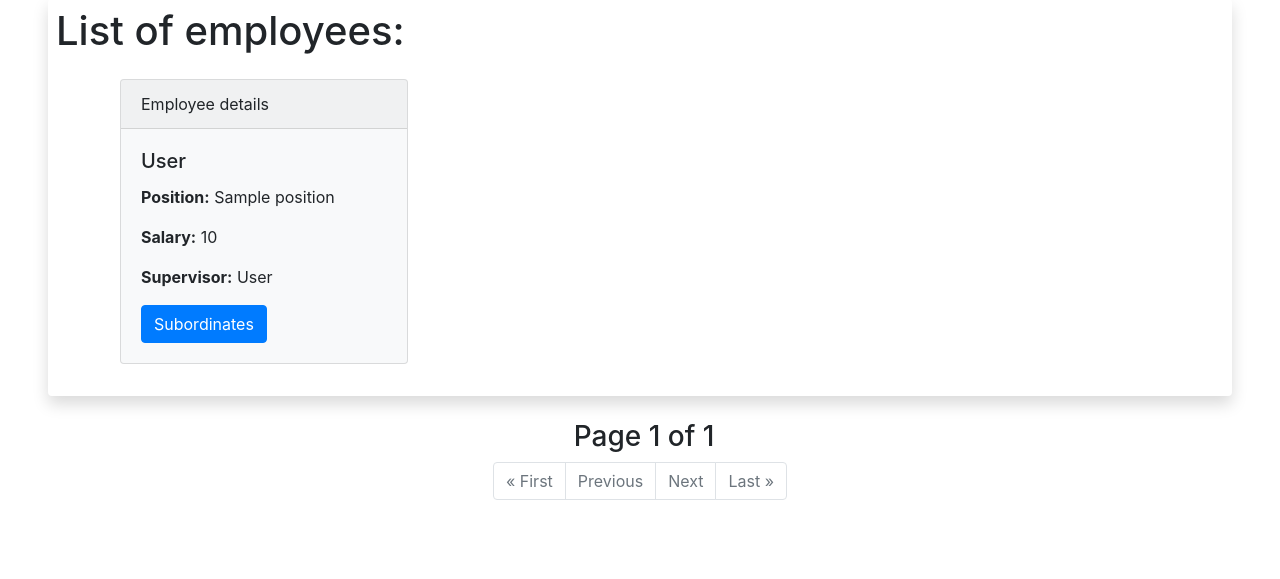
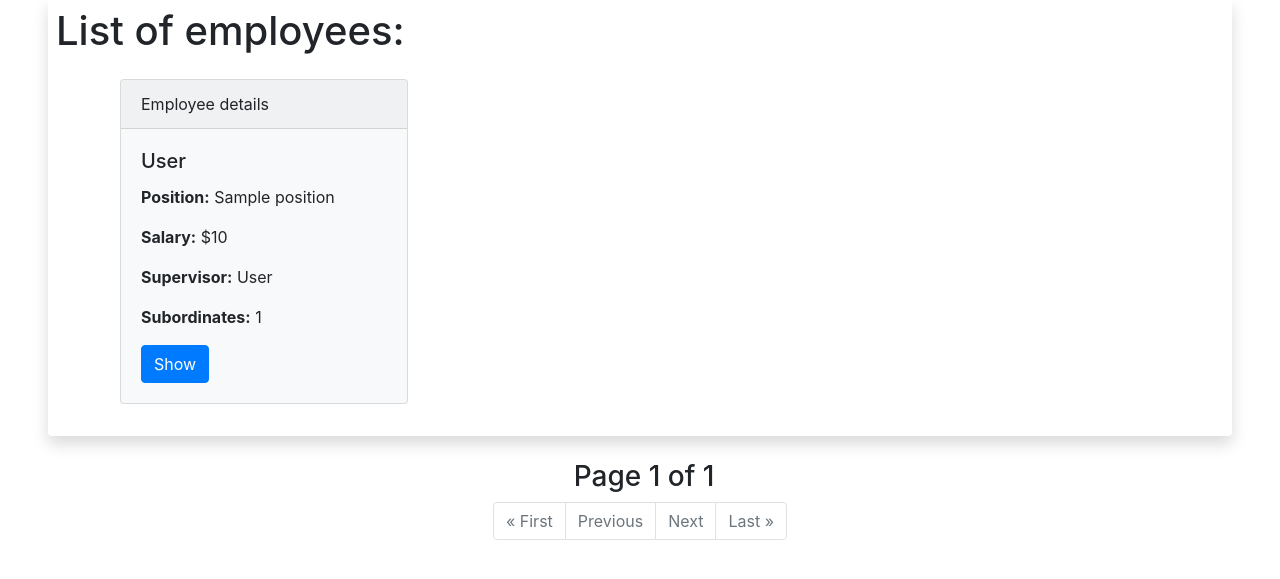
Before and after one commit to Noboribetsu/test_task1, a Django app: template employees/templates/index.html in a window 1280 px wide. Shown: the part 171-750 px from the top of the page. Run offline with Django 4.2, Linux system fonts and the light colour scheme; the template is opened without the code that fills it: most values are stand-ins (such as "Sample title", 1, 10 or a date in 2020); some libraries are stand-ins or nearby versions.

Commit message:
update employee_list.html

```diff
--- a/employees/templates/employee_list.html
+++ b/employees/templates/employee_list.html
@@ -6,13 +6,14 @@
         <div class="card-body">
         <h5 class="card-title">{{ employee.fullname }}</h5>
         <p class="card-text"><span class="font-weight-bold">Position:</span> {{ employee.position }}</p>
-        <p class="card-text"><span class="font-weight-bold">Salary:</span> {{ employee.salary }}</p>
+        <p class="card-text"><span class="font-weight-bold">Salary:</span> ${{ employee.salary }}</p>
         {% if employee.supervisor %}
         <p class="card-text"><span class="font-weight-bold">Supervisor:</span> {{ employee.supervisor.fullname }}</p>
         {% endif %}
         {% if employee.subordinates.all %}
+        <p class="card-text"><span class="font-weight-bold">Subordinates:</span> {{ employee.subordinates.count }}</p>
         <button class="btn btn-primary" type="button" data-toggle="collapse" data-target="#collapse{{ employee.id }}" aria-expanded="false" aria-controls="collapse{{ employee.id }}">
-            Subordinates
+            Show
         </button>
         </div>
 </ol>
```
